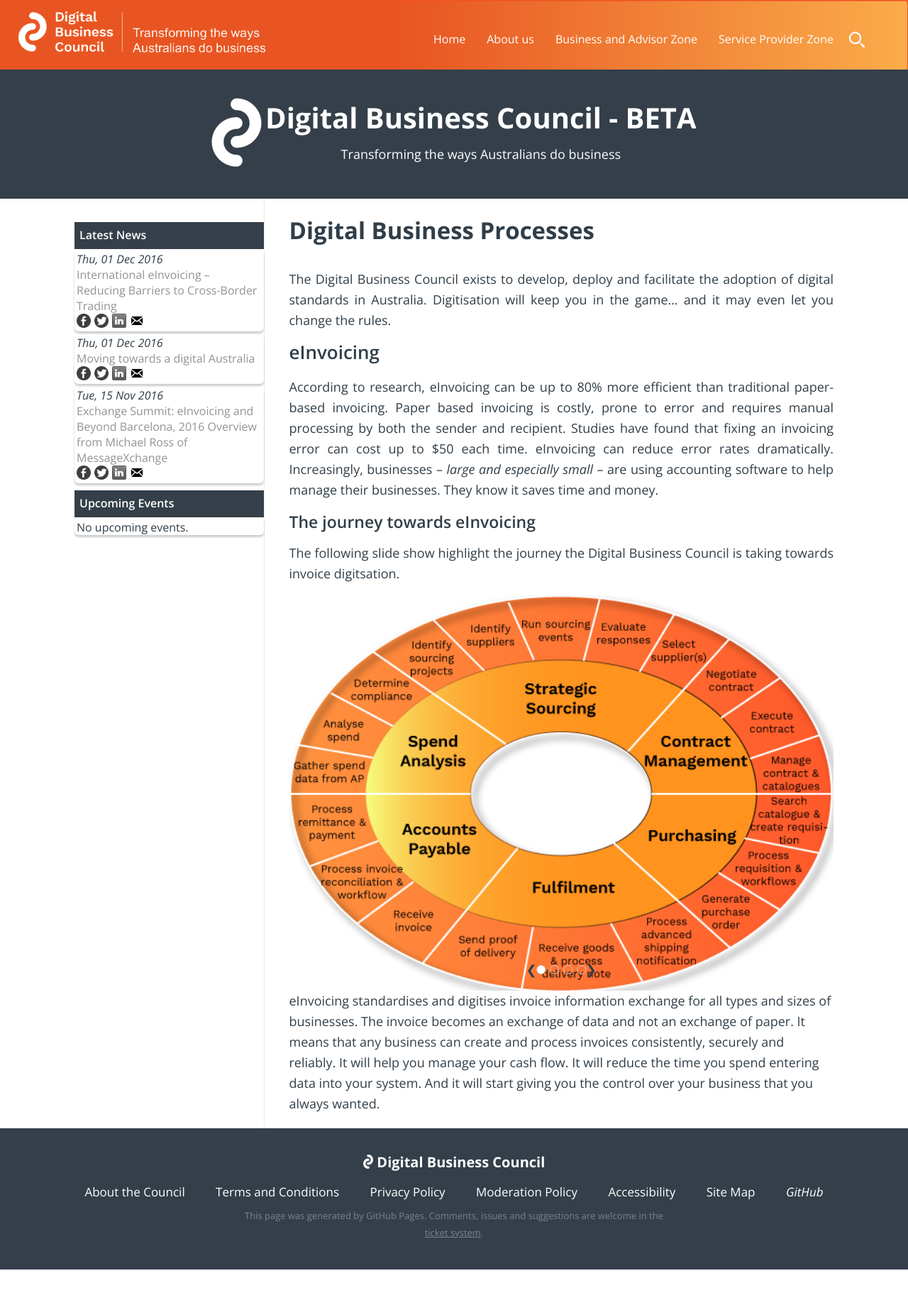
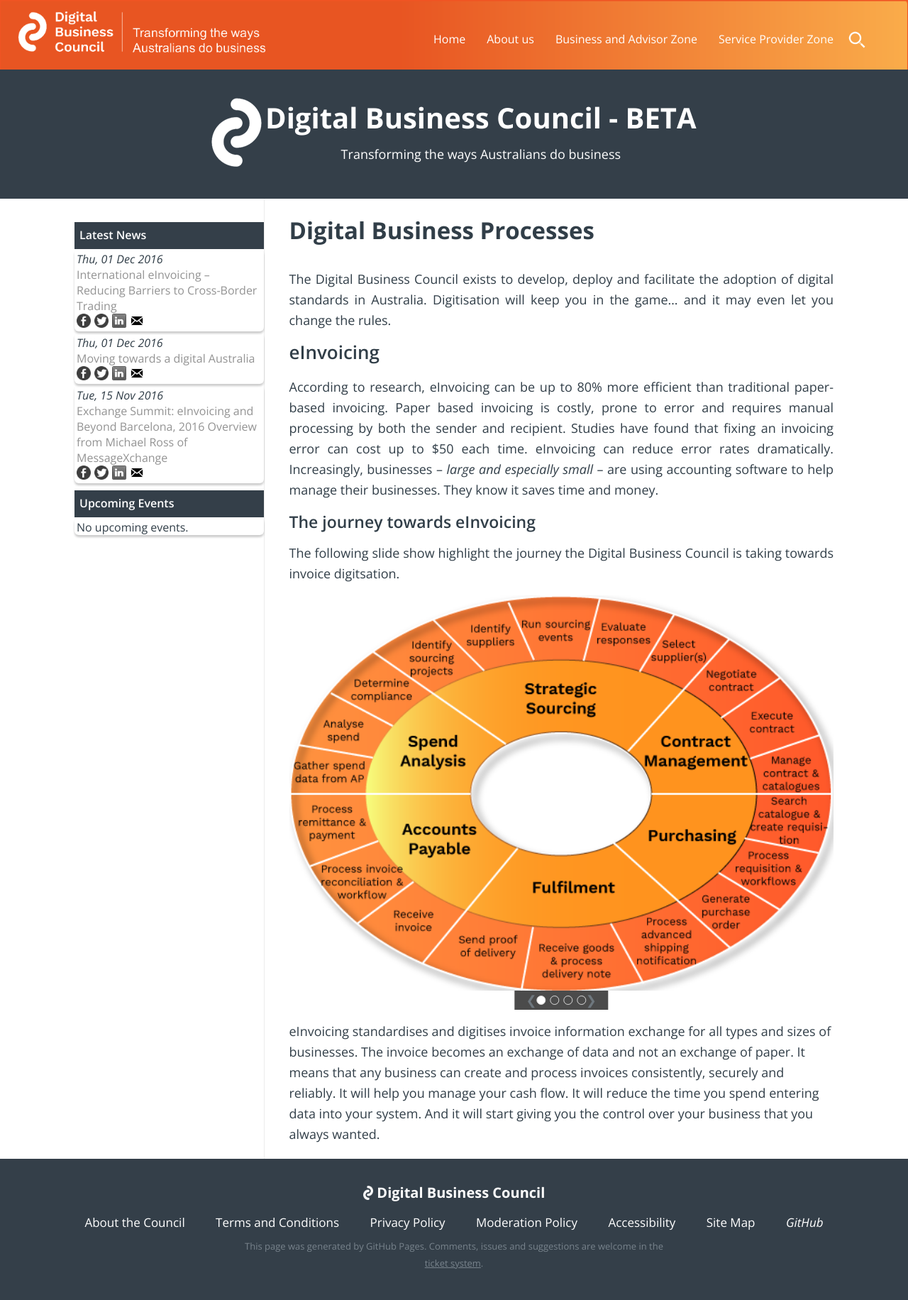
Before and after one commit to Digital-Business-Council/Digital-Business-Council.github.io, a Jekyll site: the page built from pages/business-zone/business-processes.md, in a window 1280 px wide. Shown: the whole page at 71% size. Built offline with Jekyll 4.4.1, drawn with Linux system fonts in a browser that asks for light colours; before the commit the page ends 1789 px from its top, so only the background shows below that.

Commit message:
Update business-processes.md

```diff
--- a/pages/business-zone/business-processes.md
+++ b/pages/business-zone/business-processes.md
@@ -27,7 +27,7 @@
 .w3-transparent{background-color:transparent!important}
 .w3-white,.w3-hover-white:hover{color:#000!important;background-color:#fff!important}
 .w3-hover-text-khaki:hover{color:#b4aa50!important}
-.w3-display-bottommiddle{position:absolute;left:50%;bottom:0;transform:translate(-50%,0%);-ms-transform:translate(-50%,0%)}
+.w3-display-bottommiddle{position:absolute;left:50%;bottom:0;transform:translate(-50%,0%);-ms-transform:translate(-50%,0%);background-color:#000000;opacity:0.7;width:100%;text-align:center}
 .w3-center{display:inline-block;width:auto}
 .w3-large{font-size:18px!important}
 .w3-section{margin-top:16px!important;margin-bottom:16px!important}
@@ -42,7 +42,7 @@
   <p>The following slide show highlight the journey the Digital Business Council is taking towards invoice digitsation.</p>
 </div>
 
-<div class="w3-content w3-display-container" style="max-width:800px">
+<div class="w3-content w3-display-container" style="max-width:800px;height:600px">
   <img class="mySlides" src="{{site.url | absolute}}/images/StratSourcing.png" style="width:100%">
   <img class="mySlides" src="{{site.url | absolute}}/images/einvoicing-current-state.png" style="width:100%">
   <img class="mySlides" src="{{site.url | absolute}}/images/einvoicing-current-state2.png" style="width:100%">
```
